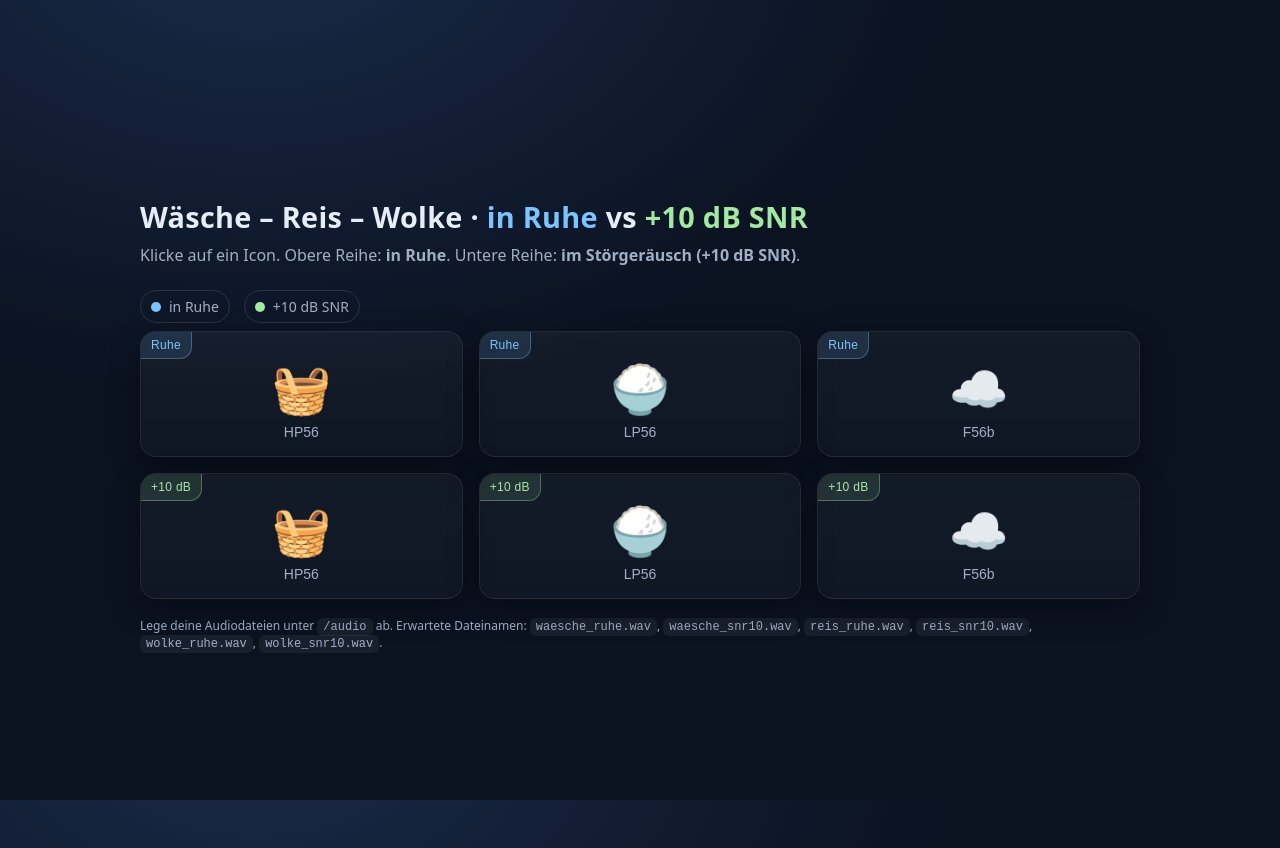
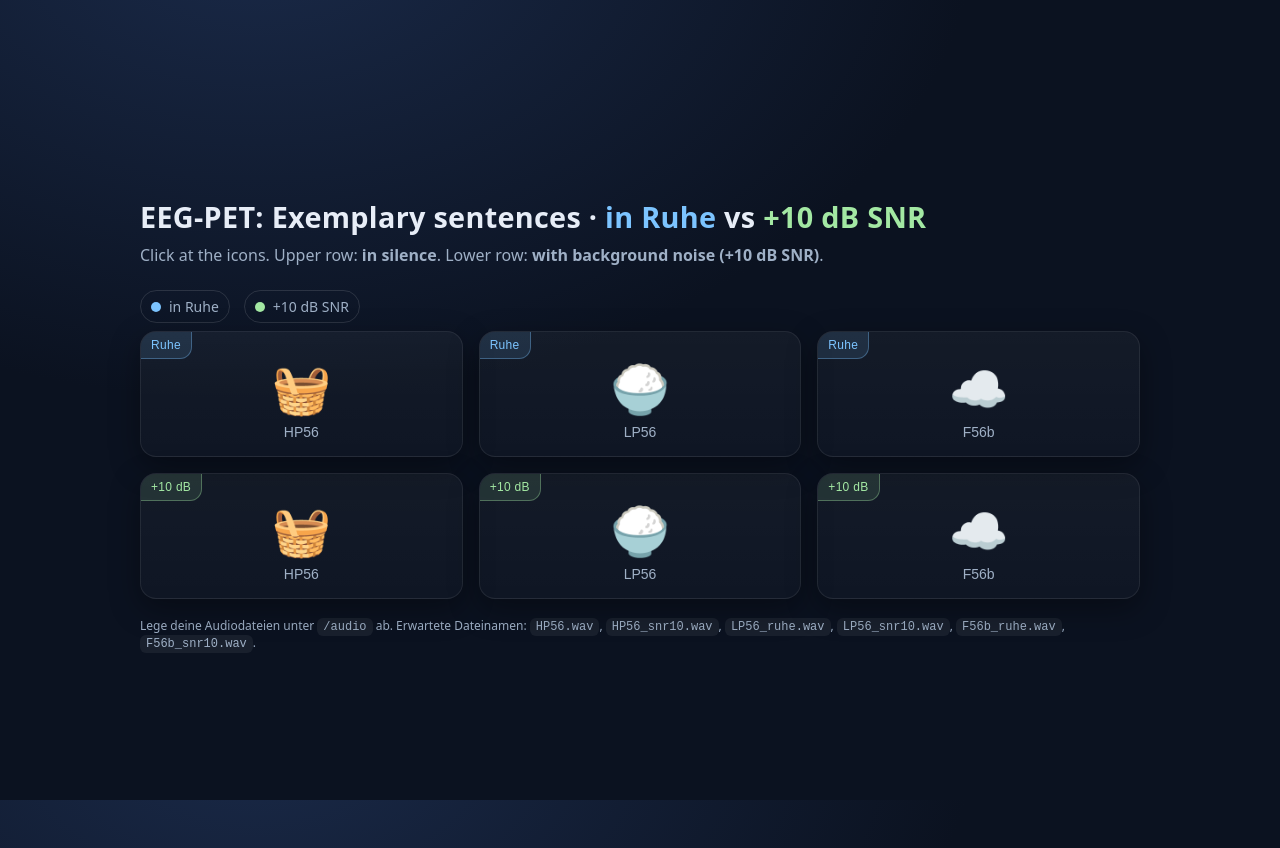
Before and after one commit to SwantjeHansen/eeg_pet_visualization, a plain HTML site: page play_sentences.html in a window 1280 px wide. Drawn offline with Linux system fonts and the light colour scheme.

Commit message:
Update play_sentences.html

```diff
--- a/play_sentences.html
+++ b/play_sentences.html
@@ -58,8 +58,8 @@
 </head>
 <body>
   <div class="wrap">
-    <h1>Wäsche – Reis – Wolke · <span style="color:var(--accent)">in Ruhe</span> vs <span style="color:var(--accent-2)">+10 dB SNR</span></h1>
-    <p class="sub">Klicke auf ein Icon. Obere Reihe: <strong>in Ruhe</strong>. Untere Reihe: <strong>im Störgeräusch (+10 dB SNR)</strong>.</p>
+    <h1>EEG-PET: Exemplary sentences · <span style="color:var(--accent)">in Ruhe</span> vs <span style="color:var(--accent-2)">+10 dB SNR</span></h1>
+    <p class="sub">Click at the icons. Upper row: <strong>in silence</strong>. Lower row: <strong>with background noise (+10 dB SNR)</strong>.</p>
 
     <div class="legend">
       <span class="pill"><span class="dot"></span> in Ruhe</span>
@@ -104,7 +104,7 @@
 
     <footer>
       Lege deine Audiodateien unter <code>/audio</code> ab. Erwartete Dateinamen:
-      <code>waesche_ruhe.wav</code>, <code>waesche_snr10.wav</code>, <code>reis_ruhe.wav</code>, <code>reis_snr10.wav</code>, <code>wolke_ruhe.wav</code>, <code>wolke_snr10.wav</code>.
+      <code>HP56.wav</code>, <code>HP56_snr10.wav</code>, <code>LP56_ruhe.wav</code>, <code>LP56_snr10.wav</code>, <code>F56b_ruhe.wav</code>, <code>F56b_snr10.wav</code>.
     </footer>
   </div>
 
```
